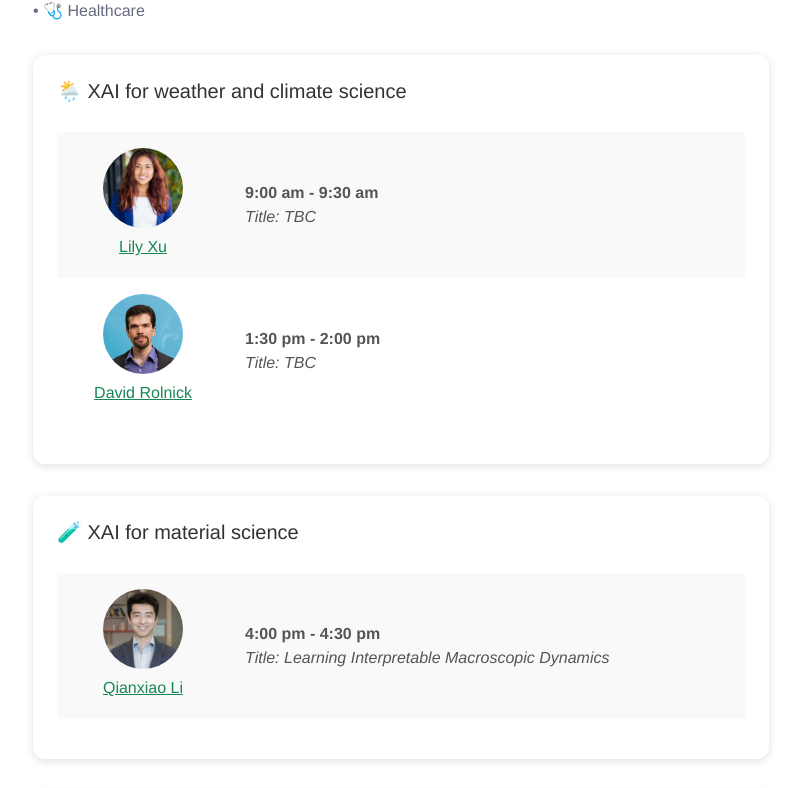
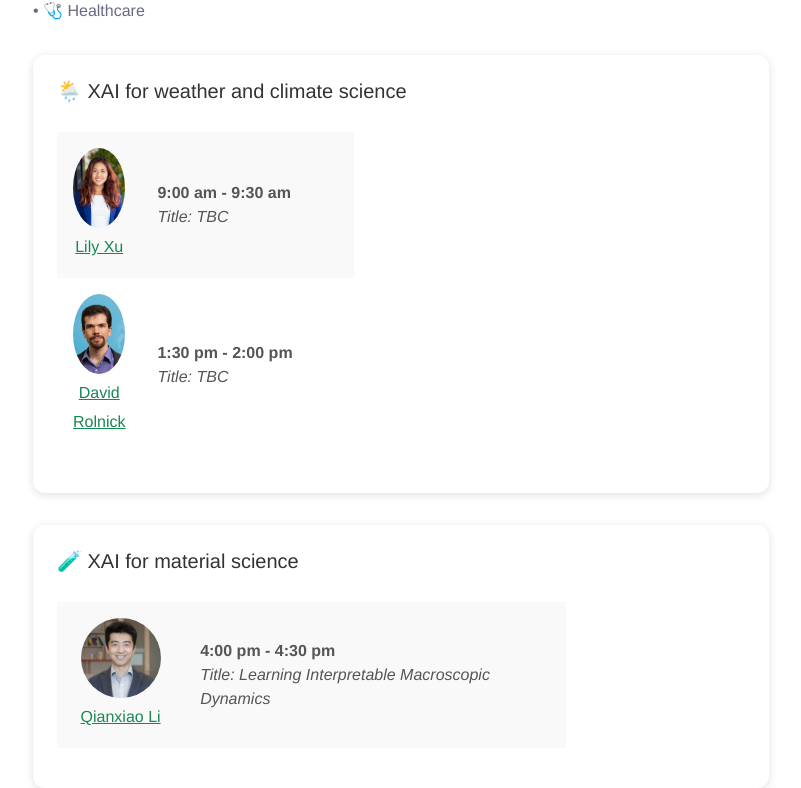
Before and after one commit to xai4science/xai4science.github.io, a plain HTML site: page index.html in a window 1280 px wide. Shown: the part 1715-2503 px from the top of the page, without its empty margins (239-1040 px from the left). Drawn offline with nearby package versions, Linux system fonts and the light colour scheme.

Commit message:
fix imgs

```diff
--- a/assets/css/style.css
+++ b/assets/css/style.css
@@ -444,11 +444,12 @@ html,body{
     background-color: #fff;
     border-radius: 4px;
     border-collapse: collapse;
-    table-layout: fixed;
+    /* table-layout: fixed; */
 }
 
 .table th,
 .table td {
+    position: relative;
     padding: 16px;
     text-align: left;
     vertical-align: middle;
```
